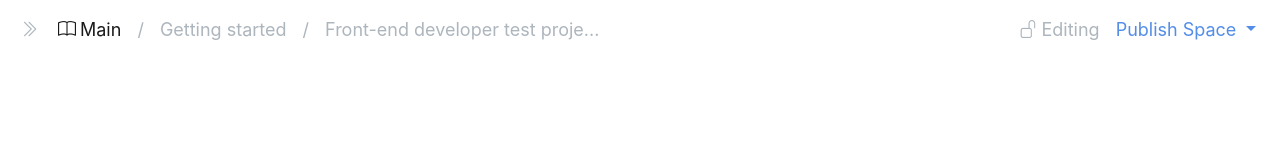
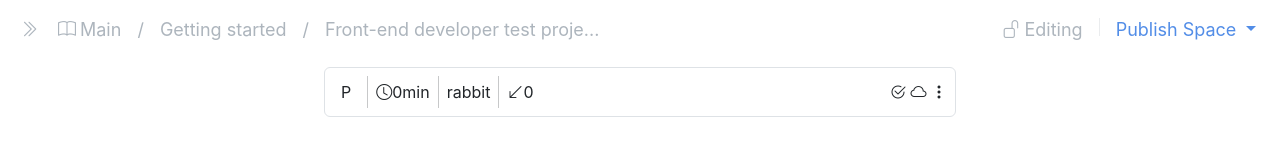
Before and after one commit to shyusu4/Text-Converter, a website built with webpack: page src/index.html in a window 1280 px wide. Built offline with nearby package versions, Linux system fonts and the light colour scheme.

Commit message:
Add header

```diff
--- a/src/index.html
+++ b/src/index.html
@@ -27,7 +27,7 @@
               <i class="bi bi-chevron-double-right"></i>
             </li>
             <li class="nav-item">
-              <a class="nav-link underline active" aria-current="page" href="#"
+              <a class="nav-link underline" aria-current="page" href="#"
                 ><i class="bi bi-book p-1"></i>Main</a
               >
             </li>
@@ -50,6 +50,7 @@
               ><i class="bi bi-unlock p-1"></i>Editing</a
             >
           </li>
+          <li class="nav-item p-2"><span class="vr"></span></li>
           <li class="nav-item dropdown me-3 me-lg-1">
             <a class="nav-link dropdown-toggle hidden-arrow" href="#"
               >Publish Space
@@ -58,15 +59,17 @@
         </ul>
       </div>
     </nav>
-
-    <!-- <header class="header">
-      <div class="hstack gap-2">
-        <div>P</div>
+    <!-- Header -->
+    <header class="header m-2 d-flex justify-content-center">
+      <div class="hstack gap-2 w-50 p-2 border rounded">
+        <!-- Left elements -->
+        <div class="px-2 py-1">P</div>
         <span class="vr"></span>
         <div><i class="bi bi-clock"></i>0min</div>
         <span class="vr"></span>
         <div>rabbit</div>
         <span class="vr"></span>
+        <!-- Right elements -->
         <div><i class="bi bi-arrow-down-left"></i>0</div>
         <div class="ms-auto ps-5">
           <i class="bi bi-check2-circle"></i>
@@ -74,7 +77,7 @@
           <i class="bi bi-three-dots-vertical"></i>
         </div>
       </div>
-    </header> -->
+    </header>
 
     <script src="./index.js" type="module"></script>
   </body>
--- a/src/style.css
+++ b/src/style.css
@@ -32,11 +32,11 @@
   text-decoration: underline;
 }
 
-.dropdown-toggle{
+.dropdown-toggle {
   color: var(--light-blue);
 }
 
-.dropdown-toggle:hover{
+.dropdown-toggle:hover {
   color: var(--dark-blue);
 }
 
```
